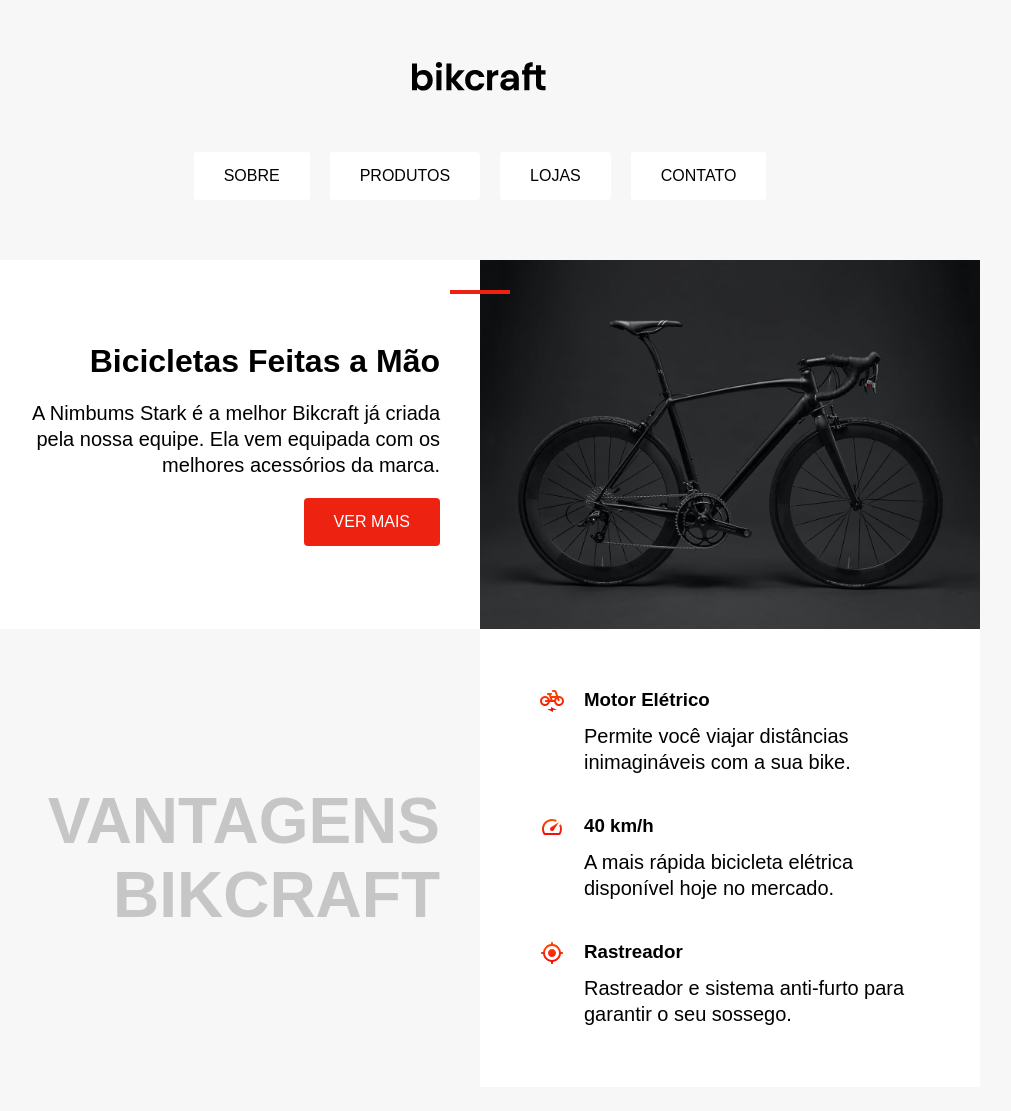
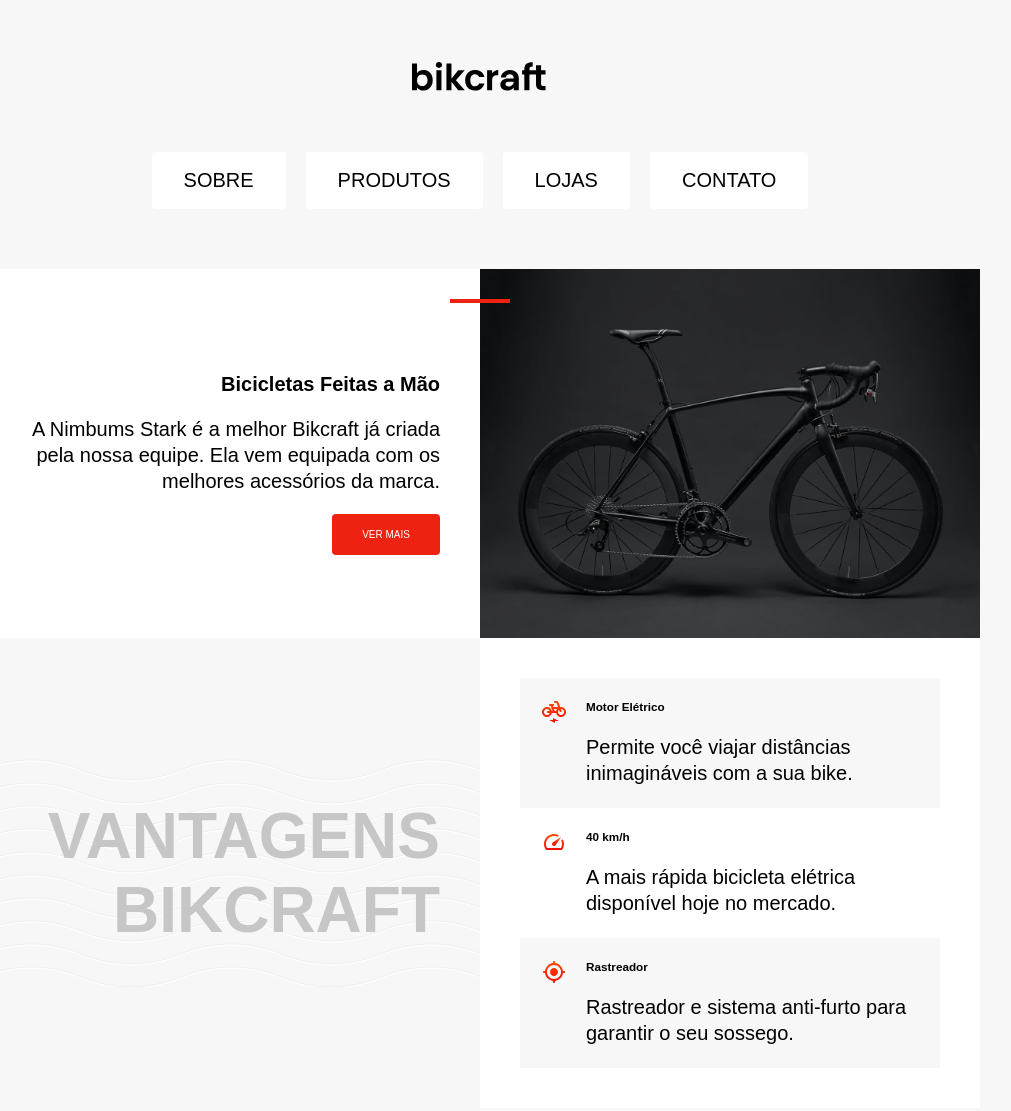
Before and after one commit to WaldembergDev/bikcraft-estudo, a plain HTML site: page index.html in a window 1280 px wide. Shown: the top 1111 px of the page, without its empty margins (160-1171 px from the left). Drawn offline with Linux system fonts and the light colour scheme.

Commit message:
chore: alterado a unidade de medida, adicionado hover nos botoes e nas vantagens e adicionado um fundo svg no subtítulo

```diff
--- a/style.css
+++ b/style.css
@@ -1,109 +1,137 @@
-body{
+html {
+  font-size: 62.5%;
+}
+
+body {
   font-family: Arial, Helvetica, sans-serif;
   margin: 0px;
   background-color: #f7f7f7;
   display: grid;
   justify-items: center;
-    gap: 60px;
-    margin-top: 60px;
+  gap: 6rem;
+  margin-top: 6rem;
 }
 
-img{
+img {
   max-width: 100%;
   display: block;
 }
 
-a{
+a {
   text-decoration: none;
 }
 
-p, h1, h2, h3{
+p,
+h1,
+h2,
+h3 {
   margin: 0px;
 }
 
-p{
-    font-size: 20px;
+p {
+  font-size: 2rem;
   line-height: 1.3;
 }
 
-.menu{
+.menu {
   display: flex;
   flex-wrap: wrap;
   justify-content: center;
-    gap: 20px;
+  gap: 2rem;
 }
 
-.menu a{
+.menu a {
   background: #fff;
-    padding: 15px 30px;
-    border-radius: 4px;
+  padding: 1.5rem 3rem;
+  border-radius: 0.4rem;
   color: #000;
   text-transform: uppercase;
+  border: 0.2rem solid transparent;
+  font-size: 2rem;
 }
 
-.conteudo{
+.menu a:hover {
+  border: 0.2rem solid red;
+}
+
+.conteudo {
   display: grid;
   grid-template-columns: 1fr 1fr;
-    max-width: 1000px;
+  max-width: 100rem;
 }
 
-.introducao{
+.introducao {
   background-color: #fff;
-    padding: 40px;
+  padding: 4rem;
   text-align: right;
   position: relative;
   display: grid;
-    gap: 20px;
+  gap: 2rem;
   align-content: center;
   justify-items: end;
 }
 
-.detalhe{
-    width: 60px;
-    height: 4px;
+.detalhe::before {
+  content: "";
+  width: 6rem;
+  height: 0.4rem;
   background-color: #ee2211;
   position: absolute;
-    top: 30px;
-    right: -30px;
+  top: 3rem;
+  right: -3rem;
 }
 
-.btn-ver-mais{
+.btn-ver-mais {
   background-color: #ee2211;
   color: #fff;
-    padding: 15px 30px;
-    border-radius: 4px;
+  padding: 1.5rem 3rem;
+  border-radius: 0.4rem;
   text-transform: uppercase;
 }
 
-.subtitulo{
-    font-size: 64px;
+.btn-ver-mais:hover {
+  background-color: #900;
+}
+
+.subtitulo {
+  font-size: 6.4rem;
   text-transform: uppercase;
   color: #c6c6c6;
   text-align: right;
-    padding: 40px;
+  padding: 4rem;
   align-self: center;
+  background-image: url("img/onda.svg");
 }
 
-.vantagens{
+.vantagens {
   background-color: #fff;
-    padding: 40px;
+  padding: 4rem;
 }
 
-.vantagens-item{
+.vantagens-item {
   display: grid;
   grid-template-columns: auto 1fr;
-    gap: 10px 20px;
-    padding: 20px;
+  gap: 1rem 2rem;
+  padding: 2rem;
+  border: 0.2rem solid transparent;
 }
 
-.vantagens-item p{
+.vantagens-item:nth-child(odd) {
+  background-color: #f7f7f7;
+}
+
+.vantagens-item:hover {
+  border: 0.2rem solid red;
+}
+
+.vantagens-item p {
   grid-column: 2;
 }
 
-.rodape{
+.rodape {
   background: #fff;
   width: 100%;
   text-align: center;
-    padding: 40px;
+  padding: 4rem;
   box-sizing: border-box;
 }
```
Also changed, not shown: img/onda.svg (added). Lines whose indentation alone changed are shown as unchanged.
